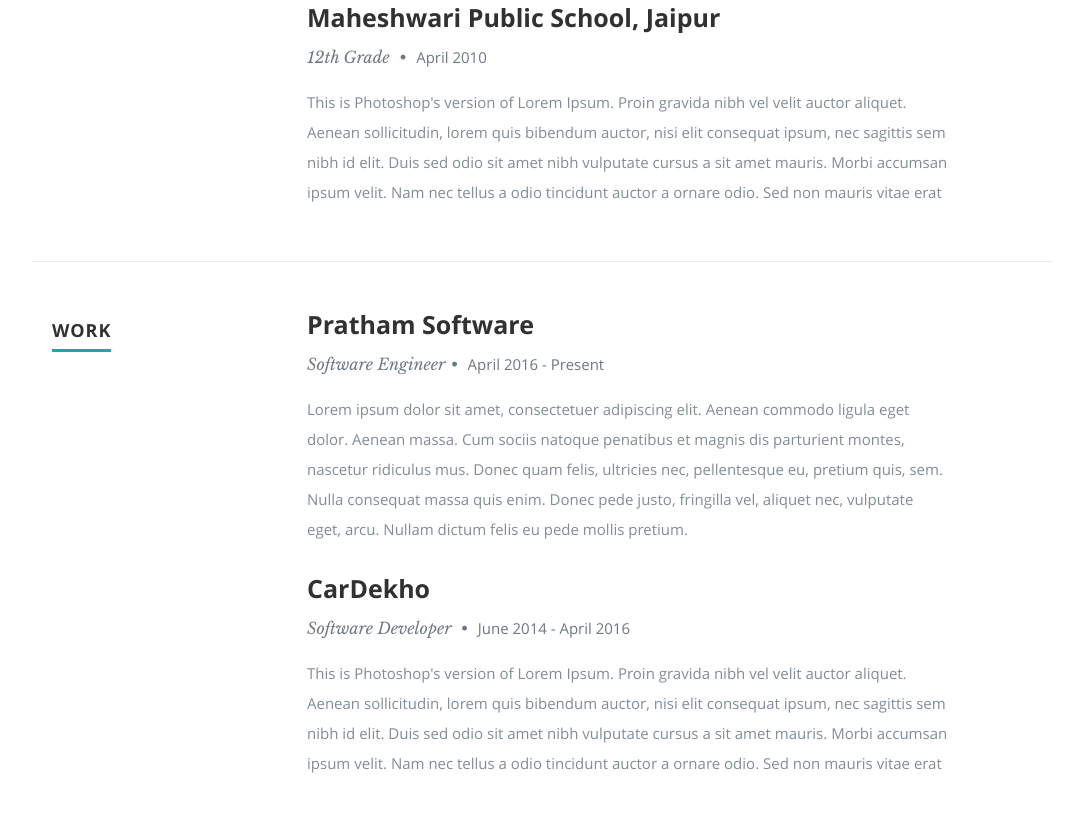
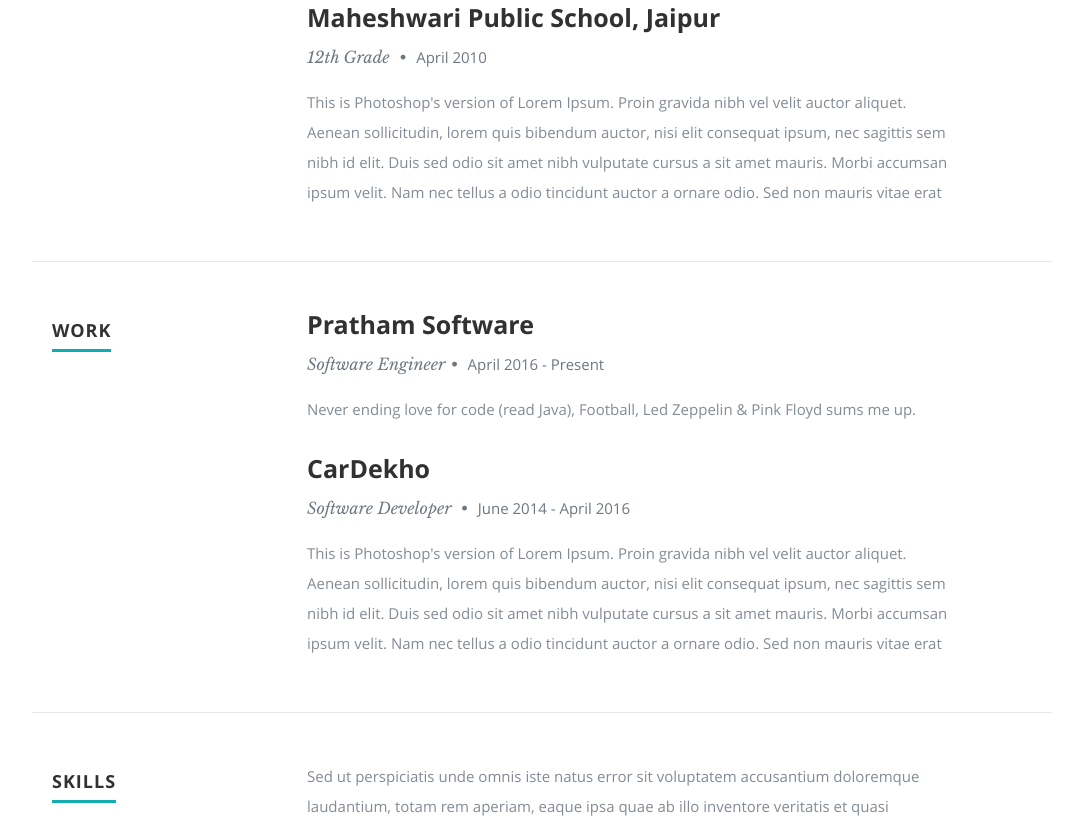
Before and after one commit to layzbot/durlabhsharma-site, a website: page views/pages/index.html in a window 1280 px wide. Shown: the part 1937-2755 px from the top of the page, without its empty margins (98-1181 px from the left). Drawn offline with nearby package versions, Linux system fonts and the light colour scheme; files that its build step writes are made by us from their sources; files whose address does not match are found by name.

```diff
--- a/views/pages/index.html
+++ b/views/pages/index.html
@@ -56,8 +56,8 @@
 
       <div class="row banner">
          <div class="banner-text">
-            <h1 class="responsive-headline">I'm Durlabh Sharma.</h1>
-            <h3>I'm a Jaipur based <span>java developer</span>, <span>programmer</span> and <span>constant learner</span> currently associated with Pratham Software, Jaipur, India as Software Engineer. Let's <a class="smoothscroll" href="#about">start scrolling</a>
+            <h1 class="responsive-headline">Durlabh Sharma</h1>
+            <h3><span>Java developer</span>, <span>programmer</span> and <span>constant learner</span> currently associated with Pratham Software, Jaipur, India as Software Engineer. Let's <a class="smoothscroll" href="#about">start scrolling</a>
             and learn more <a class="smoothscroll" href="#about">about me</a>.</h3>
             <hr />
             <ul class="social">
@@ -209,11 +209,7 @@
                   <h3>Pratham Software</h3>
                   <p class="info">Software Engineer<span>&bull;</span> <em class="date">April 2016 - Present</em></p>
 
-                  <p>
-                  Lorem ipsum dolor sit amet, consectetuer adipiscing elit. Aenean commodo ligula eget dolor. Aenean massa.
-                  Cum sociis natoque penatibus et magnis dis parturient montes, nascetur ridiculus mus. Donec quam felis,
-                  ultricies nec, pellentesque eu, pretium quis, sem. Nulla consequat massa quis enim.
-                  Donec pede justo, fringilla vel, aliquet nec, vulputate eget, arcu. Nullam dictum felis eu pede mollis pretium.
+                  <p>Never ending love for code (read Java), Football, Led Zeppelin &amp; Pink Floyd sums me up.
                   </p>
 
                </div>
```
